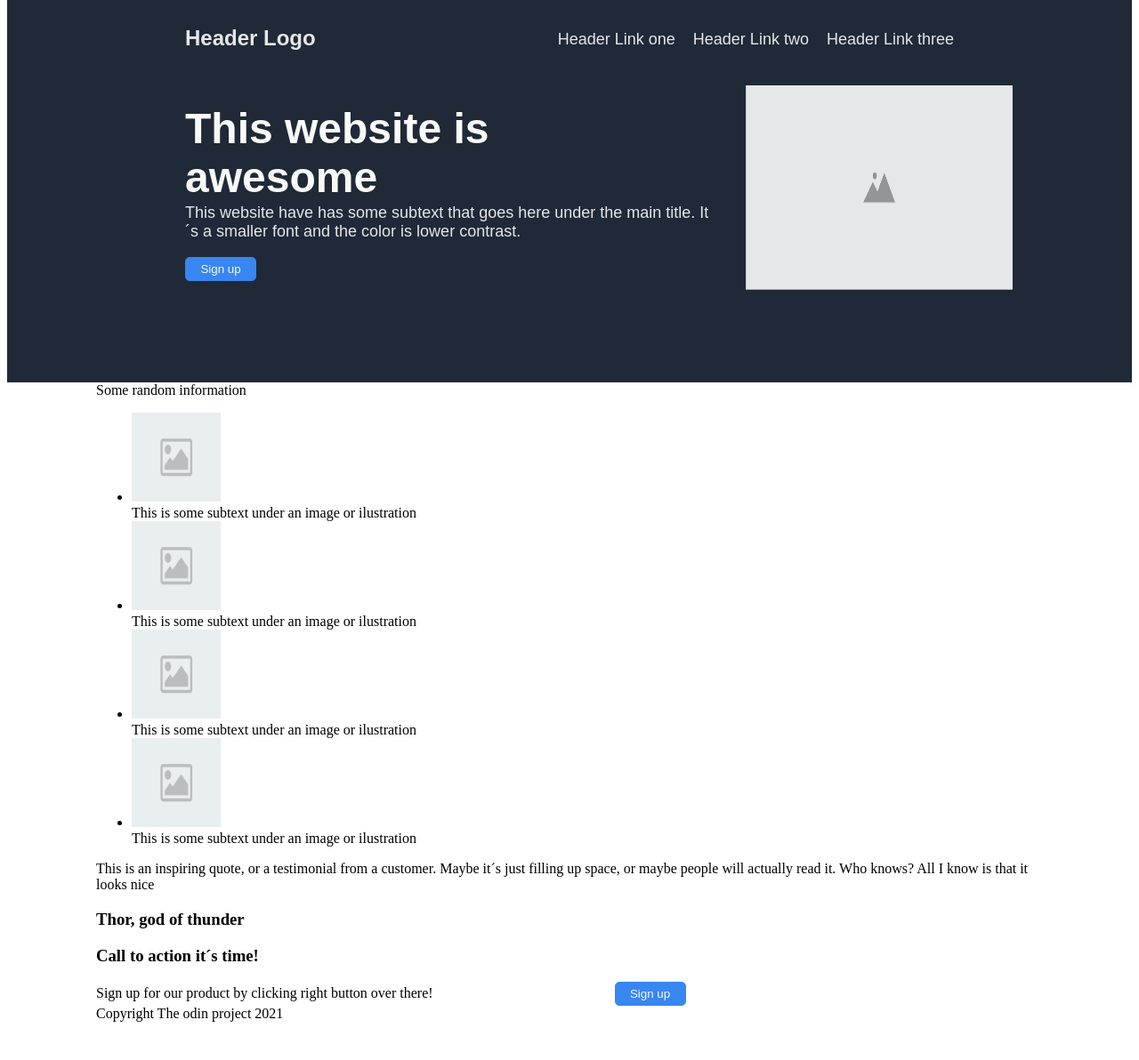
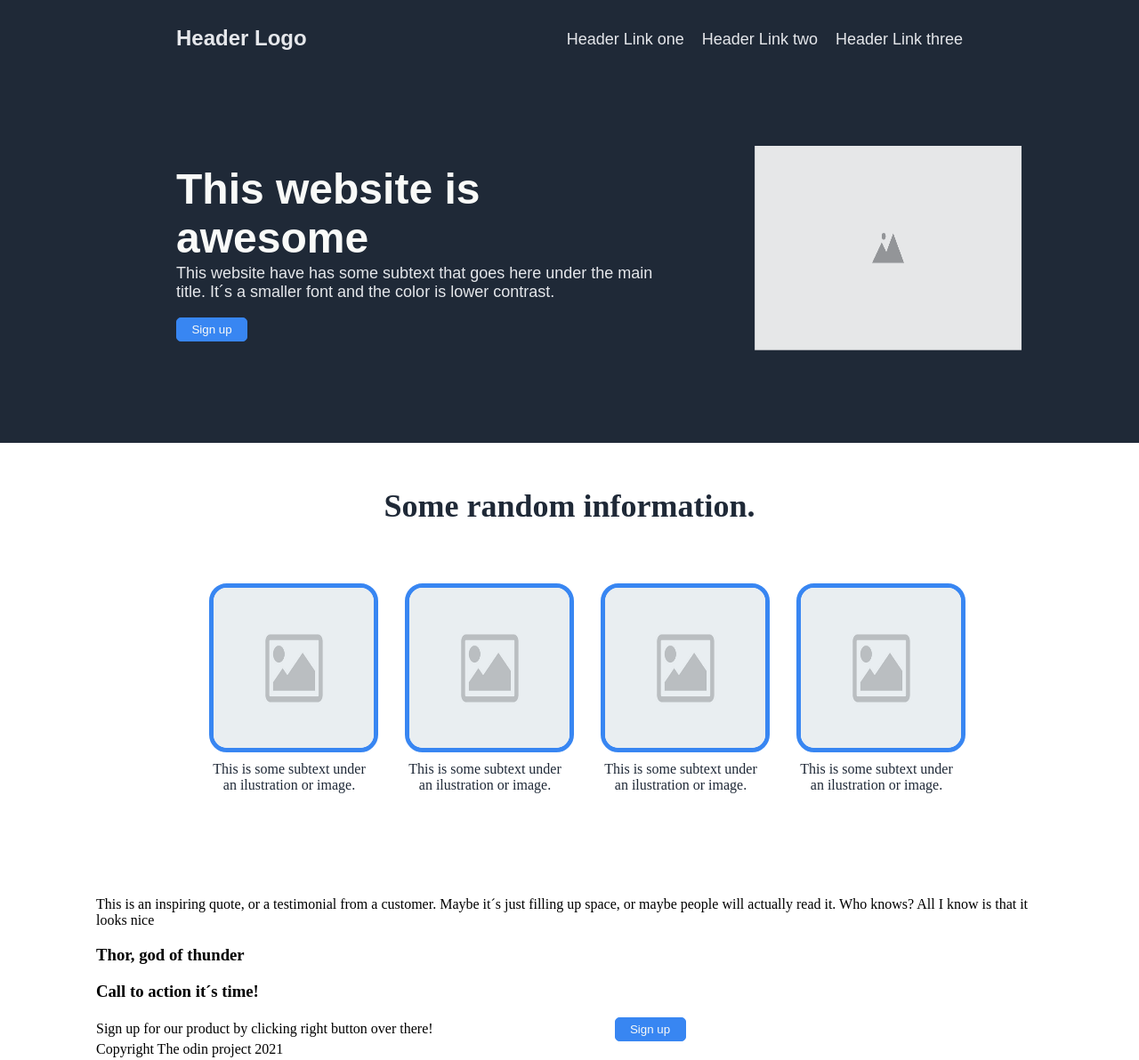
Before and after one commit to afmurillo97/Landing_Page, a plain HTML site: page index.html in a window 1280 px wide. Shown: the whole page at 89% size. Before the commit the page ends 1157 px from the top, so only its background shows below. Drawn offline with Linux system fonts and the light colour scheme.

Commit message:
The second section it´s complete until this point

```diff
--- a/index.html
+++ b/index.html
@@ -17,26 +17,26 @@
                 <li><a href="">Header Link three</a></li>
             </ul>
         </div>
-        <div class="second-section">
+        <div class="second-segment">
             <h1 class="hero-main-title">This website is awesome</h1>
             <p class="hero-main-text">This website have has some subtext that goes here under the main title. It´s a smaller font and the color is lower contrast.</p>
             <button class="signUp" type="button">Sign up</button>
             <div class="image"><img src="./images/SM-placeholder.png" alt="SM-placeholder" width="300" height="230"></div>
         </div>
     </div>
-    <div class="title">Some random information</div>
-    <ul>
-        <li><img src="./images/placeholder-image.jpg" alt="" width="100" height="100">
-        <div>This is some subtext under an image or ilustration</div>
+    <div class="title">Some random information.</div>
+    <ul class="total-tags">
+        <li><img  class="tags" src="./images/placeholder-image.jpg" alt="" width="100" height="100">
+        <div class="tags-text">This is some subtext under an ilustration or image.</div>
         </li>
-        <li><img src="./images/placeholder-image.jpg" alt="" width="100" height="100">
-            <div>This is some subtext under an image or ilustration</div>
+        <li><img class="tags" src="./images/placeholder-image.jpg" alt="" width="100" height="100">
+            <div class="tags-text">This is some subtext under an ilustration or image.</div>
         </li>
-        <li><img src="./images/placeholder-image.jpg" alt="" width="100" height="100">
-            <div>This is some subtext under an image or ilustration</div>
+        <li><img class="tags" src="./images/placeholder-image.jpg" alt="" width="100" height="100">
+            <div class="tags-text">This is some subtext under an ilustration or image.</div>
         </li>
-        <li><img src="./images/placeholder-image.jpg" alt="" width="100" height="100">
-            <div>This is some subtext under an image or ilustration</div>
+        <li><img class="tags" src="./images/placeholder-image.jpg" alt="" width="100" height="100">
+            <div class="tags-text">This is some subtext under an ilustration or image.</div>
         </li>
     </ul>
     <div>This is an inspiring quote, or a testimonial from a customer. Maybe it´s just filling up space, or maybe people will actually read it. Who knows? All I know is that it looks nice
--- a/style.css
+++ b/style.css
@@ -9,6 +9,10 @@ p {
 a {
     text-decoration: none;
     color: #e5e7eb;
+}
+li {
+    list-style-type: none;
+    align-content: center;
 }
 button.signUp {
     background: #3886f2;
@@ -28,8 +32,11 @@ button.signUp:hover {
 }
 .first-segment {
     background-color: #1f2937;
-    margin: -25px -100px 0px -100px;
+    margin: -25px -110px 0px -110px;
     font-family: sans-serif;
+}
+.second-segment {
+    margin-top: 100px;
 }
 .header-logo {
     font-size: 24px;
@@ -39,7 +46,6 @@ button.signUp:hover {
 }
 .header-links {
     font-size: 18px;
-    list-style-type: none;
     display: flex;
     justify-content: right;
     gap: 20px;
@@ -49,7 +55,7 @@ button.signUp:hover {
 }
 .image {
     display: block;
-    margin-left: 830px;
+    margin-left: 850px;
     margin-top: -220px;
     padding-bottom: 100px;
 
@@ -58,16 +64,51 @@ button.signUp:hover {
     font-size: 48px;
     font-weight: extra-bold;
     color: #f9faf8;
-    width: 400px;
+    width: 430px;
 }
 .hero-main-text {
     font-size: 18px;
     color: #e5e7eb;
     margin-top: -60px;
-    width: 600px;
+    width: 550px;
 }
 .hero-main-title, .hero-main-text {
     justify-content: left;
     padding-top: 30px;
     padding-left: 200px;
 }
+.title {
+    display: flex;
+    font-size: 36px;
+    justify-content: center;
+    align-items: center;
+    color: #1f2937;
+    padding-top: 50px;
+    padding-bottom: 50px;
+    font-weight: bolder;
+}
+.tags {
+    display: flex;
+    width: 180px;
+    height: 180px;
+    justify-content: center;
+    align-items: center;
+    border-radius: 20px;
+    border: 5px solid #3886f2;
+
+}
+.tags-text {
+    display: flex;
+    width: 180px;
+    text-align: center;
+    margin-top: 10px;
+    margin-bottom: 100px;
+    color: #1f2937;
+}
+.total-tags{
+    display: flex;
+    justify-content: center;
+    flex-direction: row;
+    flex-wrap: wrap;
+    gap: 30px;
+}
```
